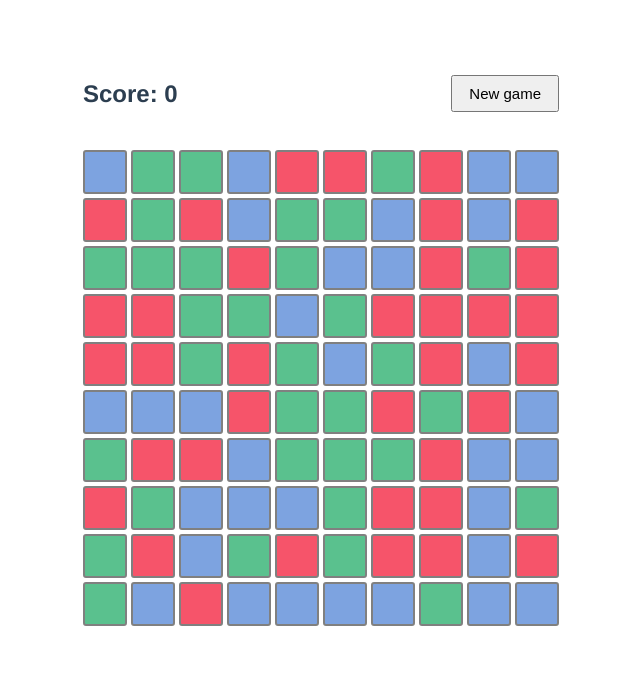
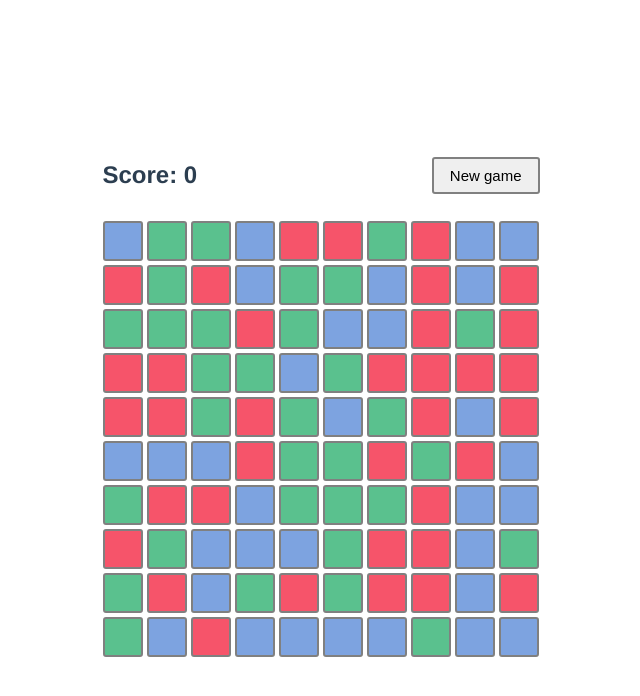
Before and after one commit to slaweet/vuejs-cube-crash, a Vue app: page / in a window 1280 px wide. Shown: the top 696 px of the page, without its empty margins (319-959 px from the left). Built offline with nearby package versions, Linux system fonts and the light colour scheme.

Commit message:
🎨 Tweak design details

```diff
--- a/src/App.vue
+++ b/src/App.vue
@@ -23,6 +23,9 @@ export default class App extends Vue {}
   -moz-osx-font-smoothing: grayscale;
   text-align: center;
   color: #2c3e50;
-  margin-top: 60px;
+  min-height: 98vh;
+  display: flex;
+  justify-content: center;
+  flex-direction: column;
 }
 </style>
--- a/src/components/CubeCrash.vue
+++ b/src/components/CubeCrash.vue
@@ -126,8 +126,8 @@ export default class CubeCrash extends Vue {
 <!-- Add "scoped" attribute to limit CSS to this component only -->
 <style scoped lang="scss">
 .app {
-  width: 476px;
-  margin: 20px auto;
+  width: 437px;
+  margin: 0 auto;
 }
 
 .controls {
@@ -140,6 +140,8 @@ export default class CubeCrash extends Vue {
 button {
   font-size: 15px;
   padding: 8px 16px;
+  border : 2px solid gray;
+  border-radius: 3px;
   cursor: pointer;
 }
 
--- a/src/components/TileBoard.vue
+++ b/src/components/TileBoard.vue
@@ -5,9 +5,9 @@
            v-bind:key="tile.id"
            v-on:click="handleTileClick(y, x)">
         <transition name="slide-fade" mode="out-in">
-          <div class="tile"
+          <button class="tile"
              :style="{ background: tile.color }"
-               ></div>
+               ></button>
 
         </transition>
       </div>
@@ -29,7 +29,7 @@ export default class TileBoard extends Vue {
 <!-- Add "scoped" attribute to limit CSS to this component only -->
 <style scoped lang="scss">
 .wrapper {
-  height: 500px;
+  height: 450px;
   width: 100%;
   display: flex;
   flex-direction: row;
```
